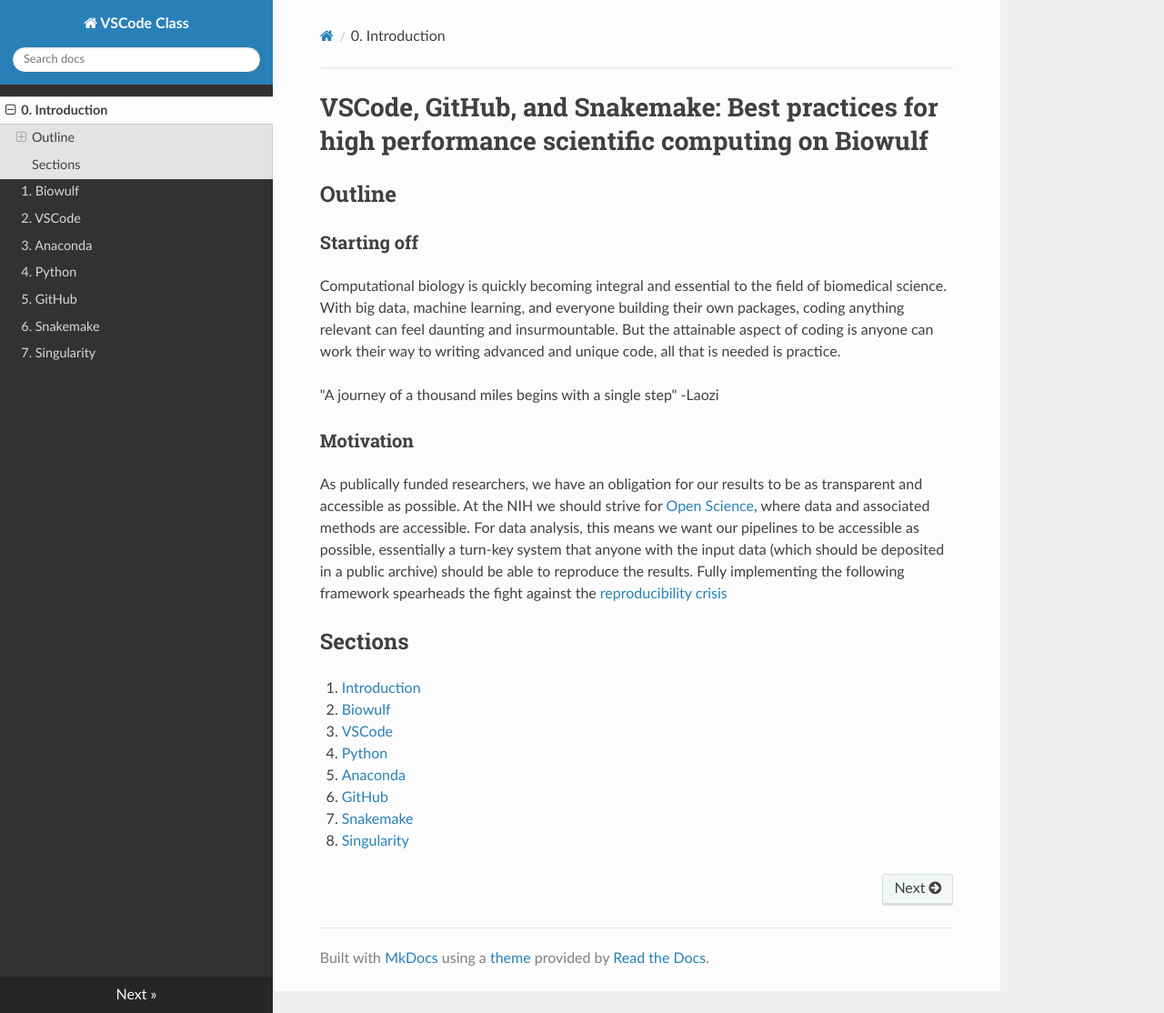
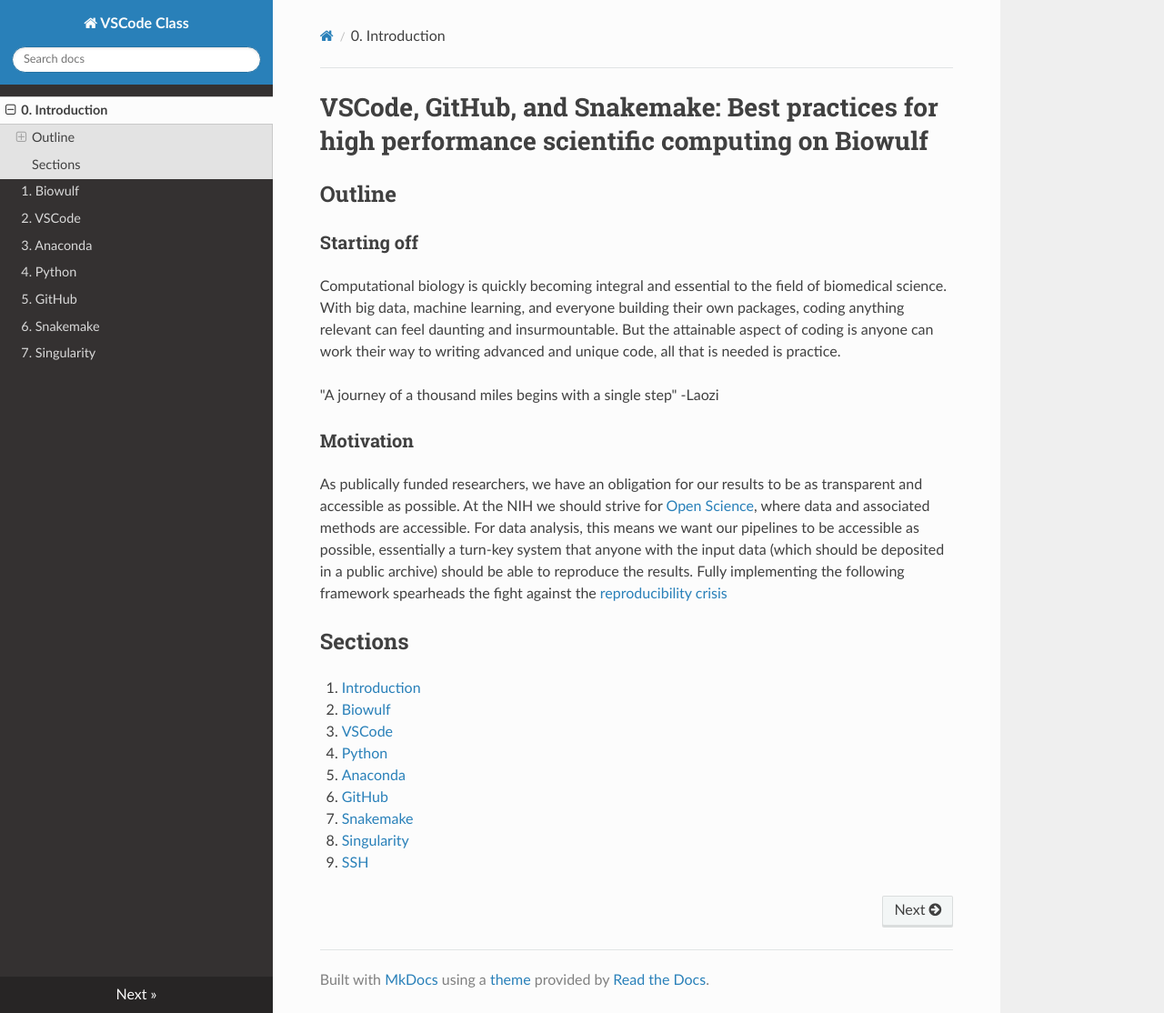
Before and after one commit to NIH-CARD/VSCode_class, an MkDocs documentation site: the page built from docs/index.md, in a window 1280 px wide and 1114 px high. Shown: the whole window at 91% size. Built offline with MkDocs 1.6.1, drawn with Linux system fonts in a browser that asks for light colours; nearby versions of some CDN libraries.

Commit message:
index updated

```diff
--- a/docs/index.md
+++ b/docs/index.md
@@ -23,3 +23,4 @@
 5. [GitHub](github.md)
 6. [Snakemake](snakemake.md)
 7. [Singularity](singularity_page.md)
+8. [SSH](ssh.md)
```
